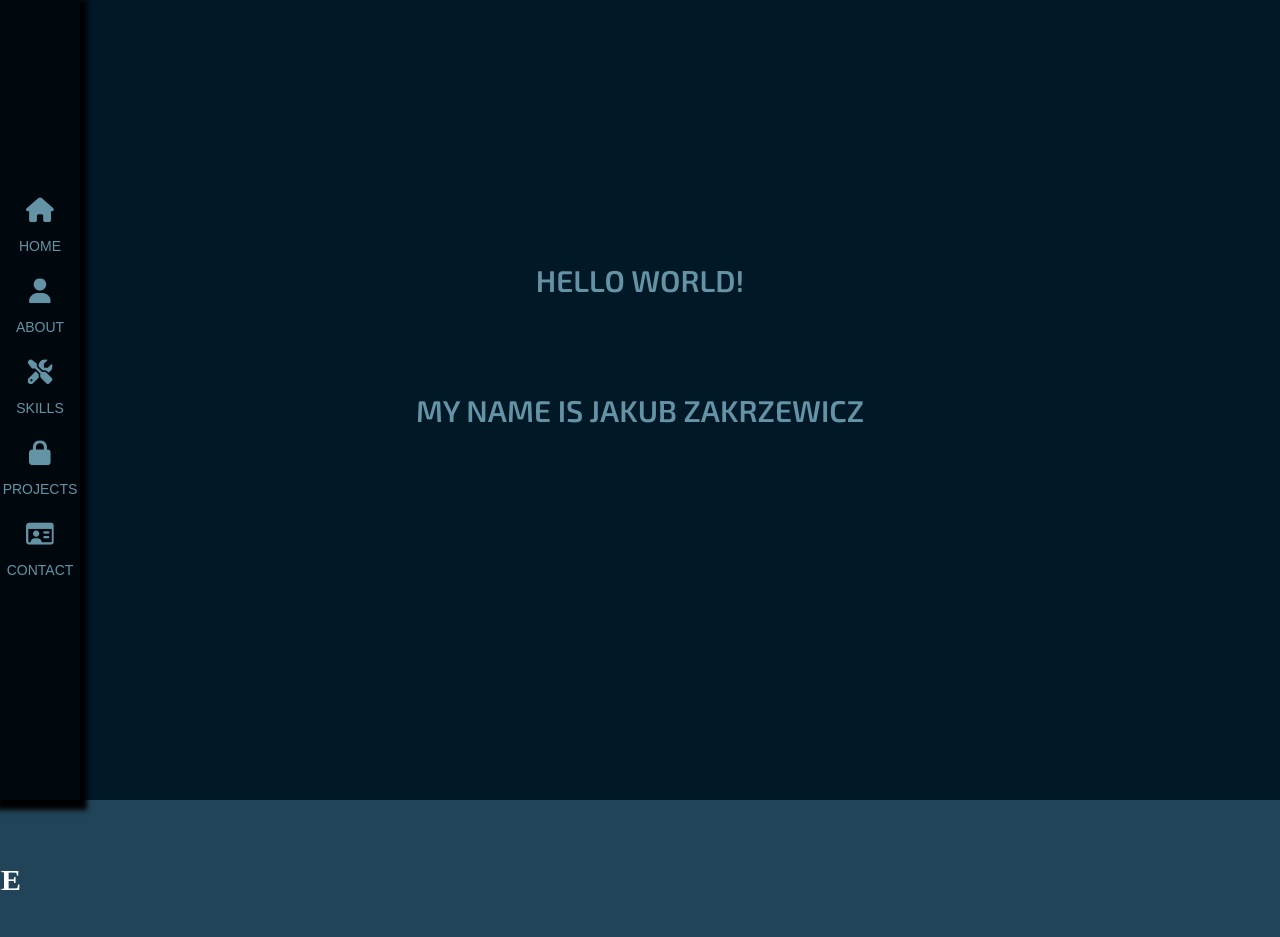
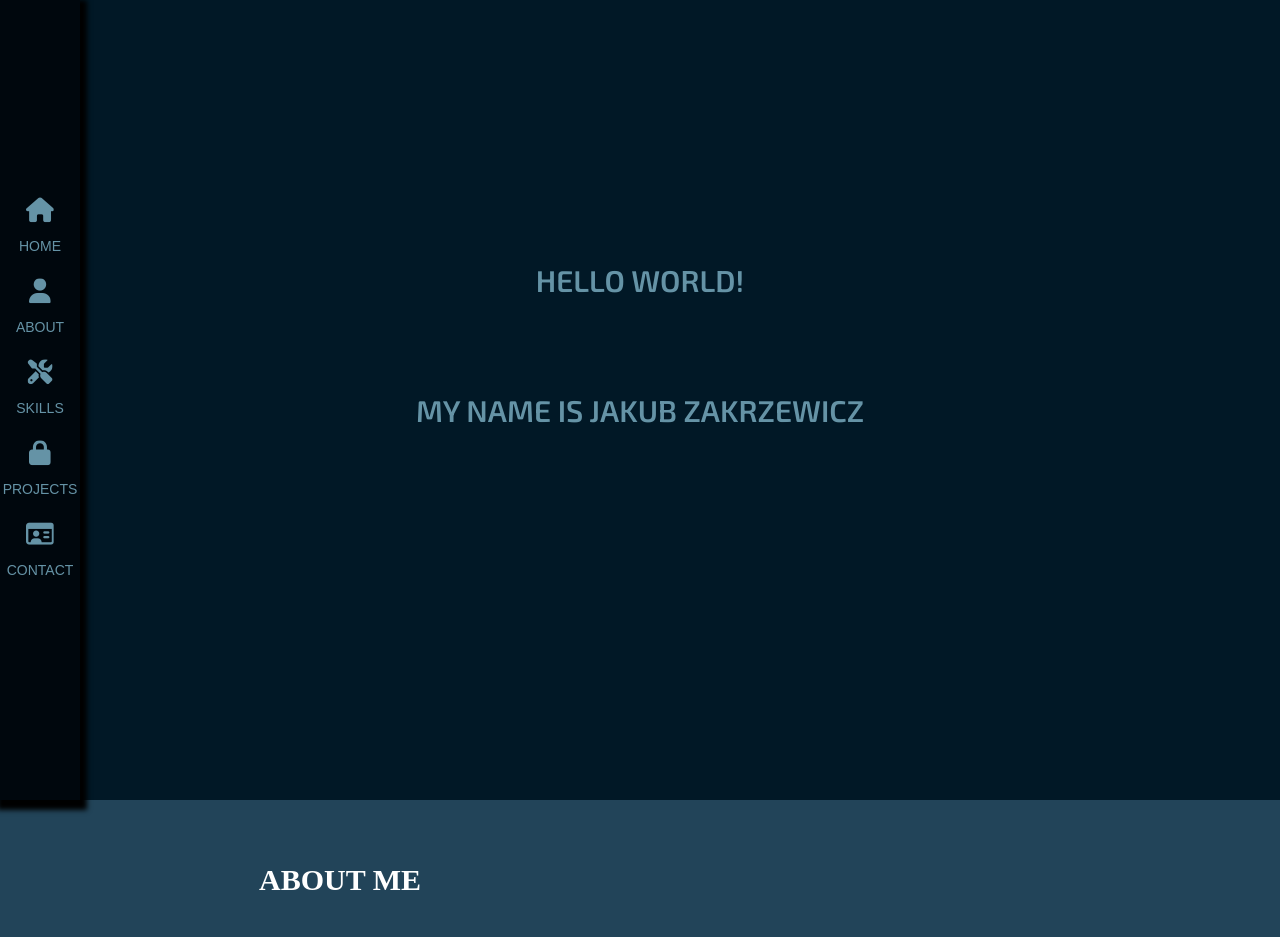
Before and after one commit to kilerynka/web-page-about-me, a plain HTML site: page index.html in a window 1280 px wide. Shown: the top 937 px of the page. Drawn offline with Linux system fonts and the light colour scheme; a web font is replaced by a local one.

Commit message:
Update style.css

```diff
--- a/style.css
+++ b/style.css
@@ -88,7 +88,7 @@ section.part2 {
 div h1 {
   position: relative;
   top: -200px;
-  left: -700px;
+  left: -300px;
   font-size: 30px;
   color: white;
 }
```
